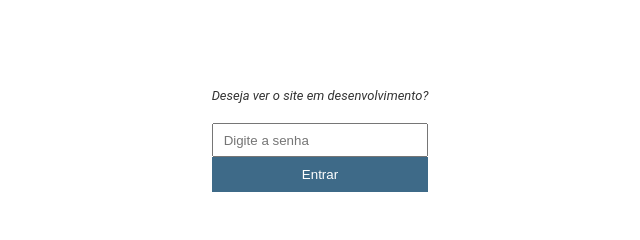
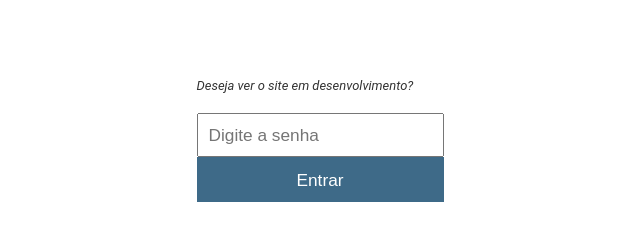
Before and after one commit to hupernikomen/arvoresverdes, a plain HTML site: page man.html in a window 1280 px wide. Shown: the part 228-468 px from the top of the page, without its empty margins (320-960 px from the left). Drawn offline with nearby package versions, Linux system fonts and the light colour scheme.

Commit message:
novo botao

```diff
--- a/man.html
+++ b/man.html
@@ -64,18 +64,20 @@
             margin-bottom: 20px;
         }
         input {
-            height: 30px;
+            height: 40px;
             outline: none;
             padding: 0 10px;
+            font-size: 1.2rem;
         }
 
         button {
-            height: 35px;
+            height: 45px;
             border: 0;
             background: #3e6a88;
             padding: 0 10px;
             line-height: 30px;
             color: #fff;
+            font-size: 1.2rem;
         }
     </style>
 
```
